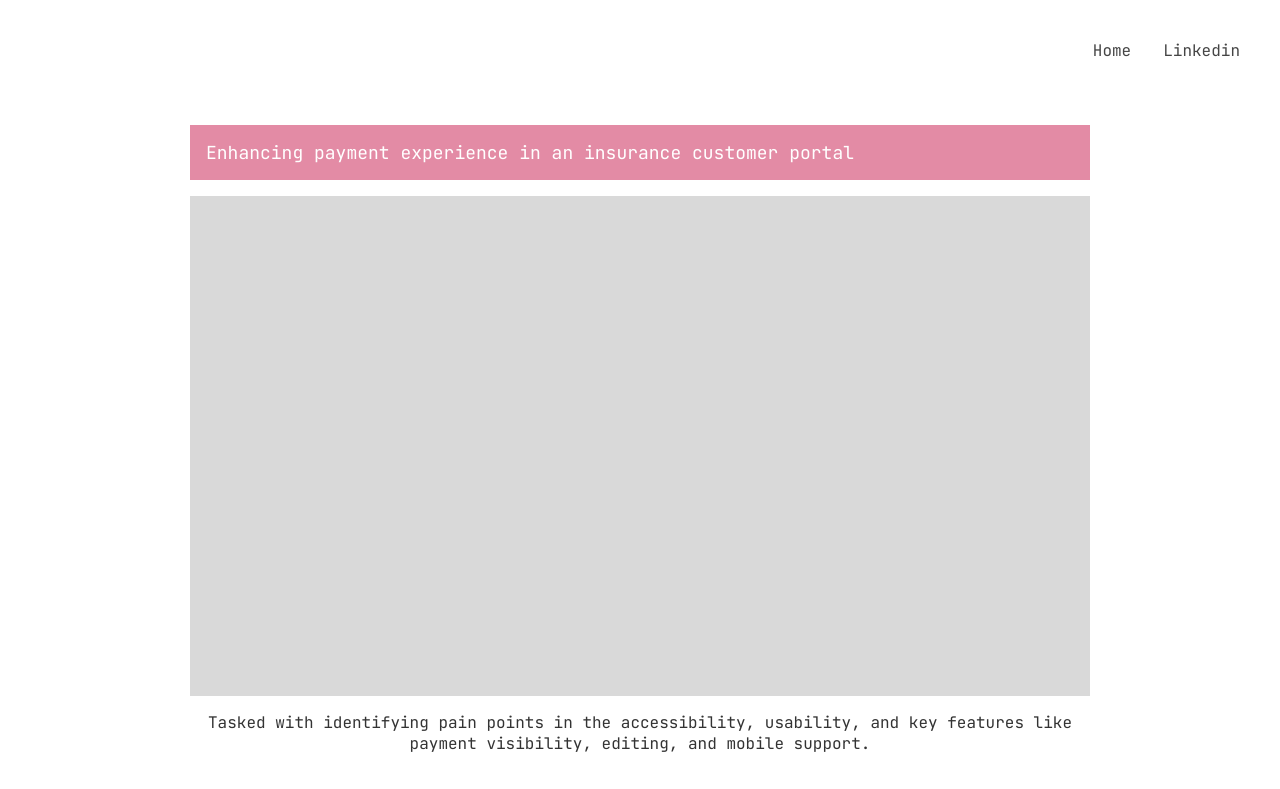
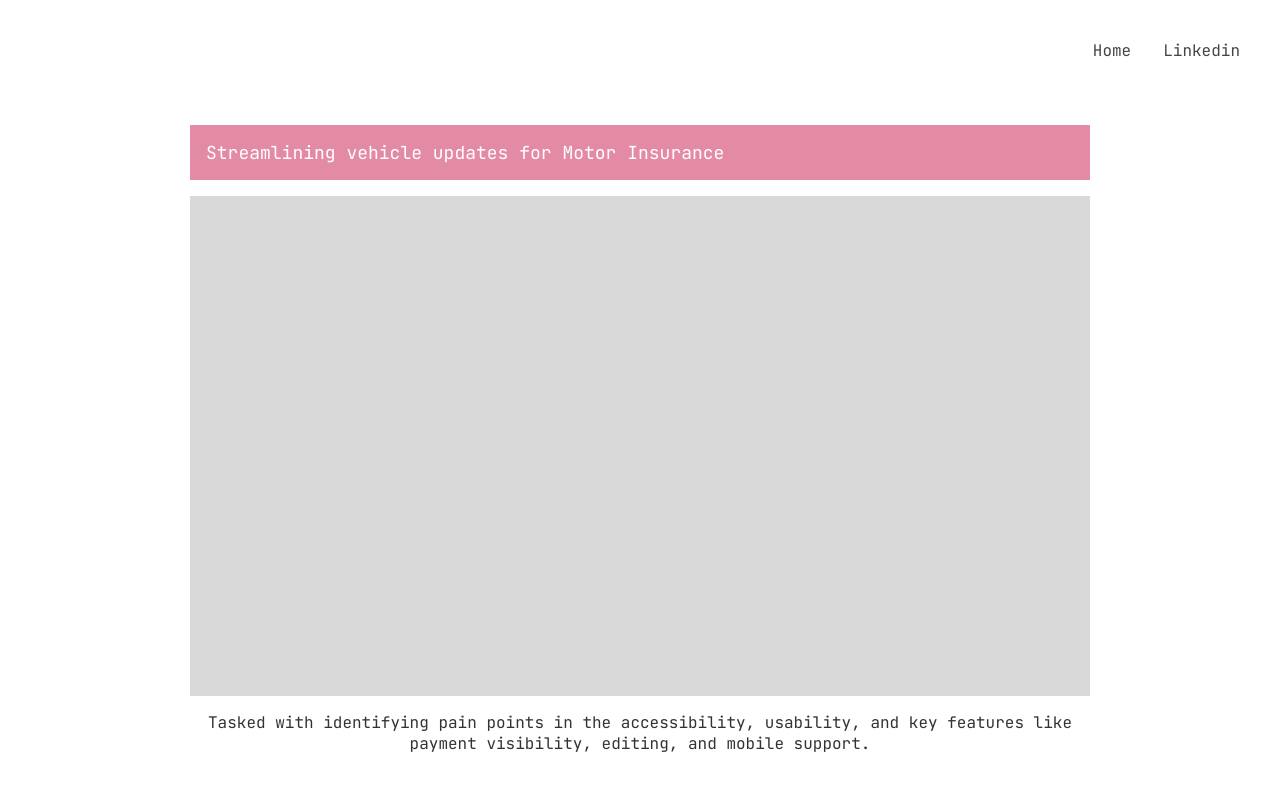
Before and after one commit to crystaltr/portfolio, a React (Create React App) app: page /#/project1 in a window 1280 px wide. Shown: the top 789 px of the page. Built offline with nearby package versions, Linux system fonts and the light colour scheme.

Commit message:
update node

```diff
--- a/src/ProjectOne.jsx
+++ b/src/ProjectOne.jsx
@@ -15,7 +15,7 @@ function ProjectOne() {
             <section className="case-study">
             {/* Title Section */}
             <div className="case-study-title">
-              Enhancing payment experience in an insurance customer portal
+            Streamlining vehicle updates for Motor Insurance
             </div>
 
             {/* Image Placeholder */}
```
Also changed, not shown: 1 other file (tests, documents, lock files or other folders).
